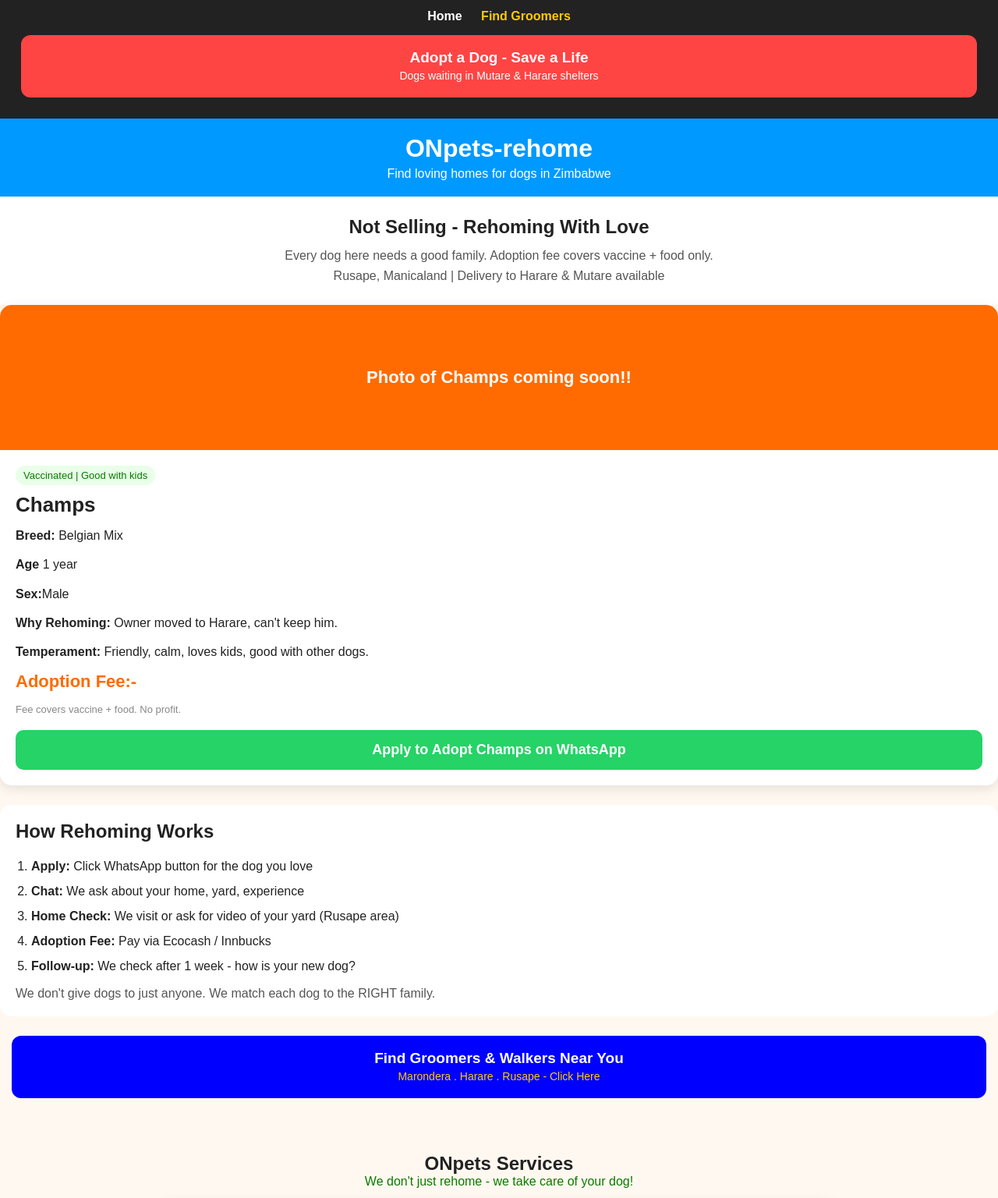
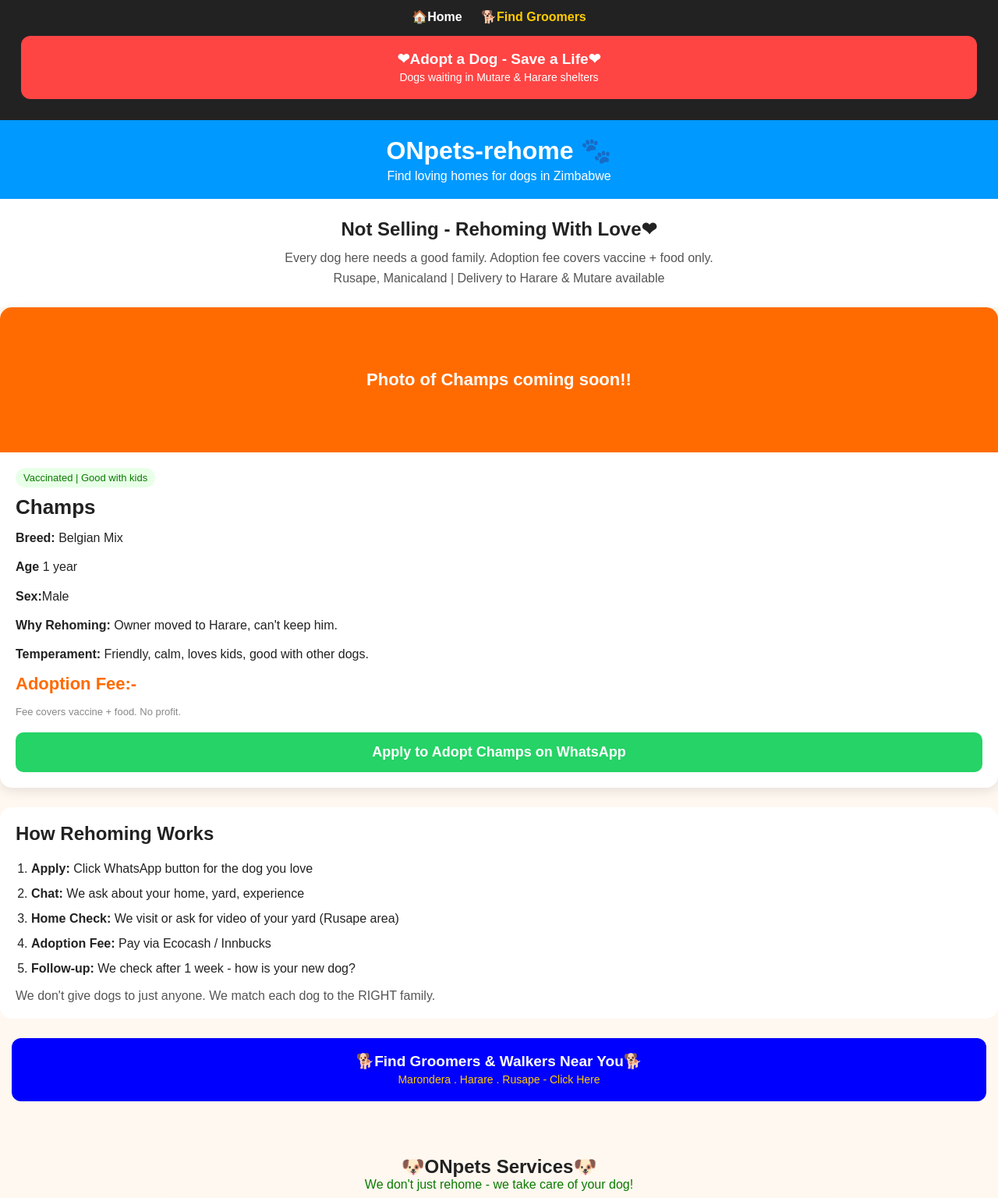
Before and after one commit to addi-zafour/ONpets-rehome, a plain HTML site: page index.html in a window 1280 px wide. Shown: the top 1536 px of the page at 78% size. Drawn offline with Linux system fonts and the light colour scheme.

Commit message:
added some emojis

```diff
--- a/index.html
+++ b/index.html
@@ -33,23 +33,23 @@
 <body>
     <!--nav bar-->
     <div style="background:#222; padding:12px; text-align:center;">
-        <a href="index.html" style="color:white; text-decoration:none; font-weight:bold; margin:0 10px;">Home</a>
-        <a href="groomers.html" style="color:#ffcc00; text-decoration:none; font-weight:bold; margin:0 10px;">Find Groomers</a>
+        <a href="index.html" style="color:white; text-decoration:none; font-weight:bold; margin:0 10px;">&#127968Home</a>
+        <a href="groomers.html" style="color:#ffcc00; text-decoration:none; font-weight:bold; margin:0 10px;">&#128021Find Groomers</a>
         <div style="text-align:center; margin:15px;">
             <a href="adopt.html" style="display:block; background:#ff4444; color:white; padding:18px; border-radius:12px; text-decoration:none; font-size:19px; font-weight:bold;">
-                 Adopt a Dog - Save a Life <br>
+                 &#10084Adopt a Dog - Save a Life&#10084 <br>
                  <span style="font-size:14px; font-weight:normal;">Dogs waiting in Mutare & Harare shelters</span>
             </a>
         </div>
     </div>
 
     <header>
-        <h1>ONpets-rehome</h1>
+        <h1>ONpets-rehome &#128062</h1>
         <p>Find loving homes for dogs in Zimbabwe</p>
     </header>
 
     <div class="hero">
-        <h2>Not Selling - Rehoming With Love</h2>
+        <h2>Not Selling - Rehoming With Love&#10084</h2>
         <p>Every dog here needs a good family. Adoption fee covers vaccine + food only.<br> Rusape, Manicaland | Delivery to Harare & Mutare available</p>
     </div>
 
@@ -111,13 +111,13 @@
 <!--big button to groomers page-->
 <div style="text-align:center; margin:25px 15px;">
     <a href="groomers.html" style="display:block; background:blue; color:white; padding:18px; border-radius:12px; text-decoration:none; font-size:19px; font-weight:bold;">
-        Find Groomers & Walkers Near You <br>
+        &#128021Find Groomers & Walkers Near You&#128021 <br>
         <span style="font-size:14px; font-weight:normal; color:#ffcc00">Marondera . Harare . Rusape - Click Here</span>
     </a>
 </div>
 <div class="container">
     <div style="text-align:center; margin:30px 0 15px;">
-        <h2> ONpets Services</h2>
+        <h2> &#128054ONpets Services&#128054</h2>
         <p style="color:#0a7a00;">We don't just rehome - we take care of your dog!</p>
     </div>
 
```
